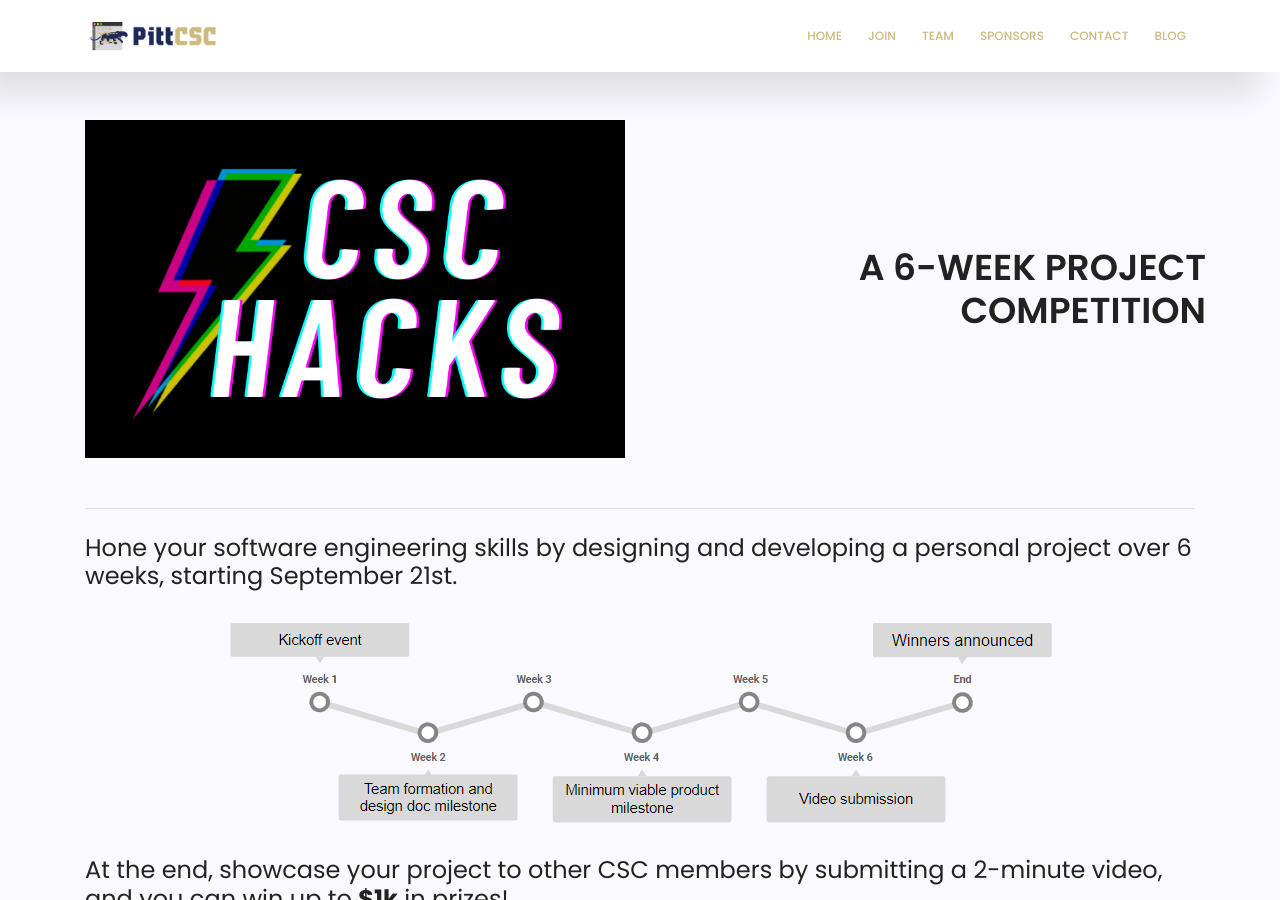
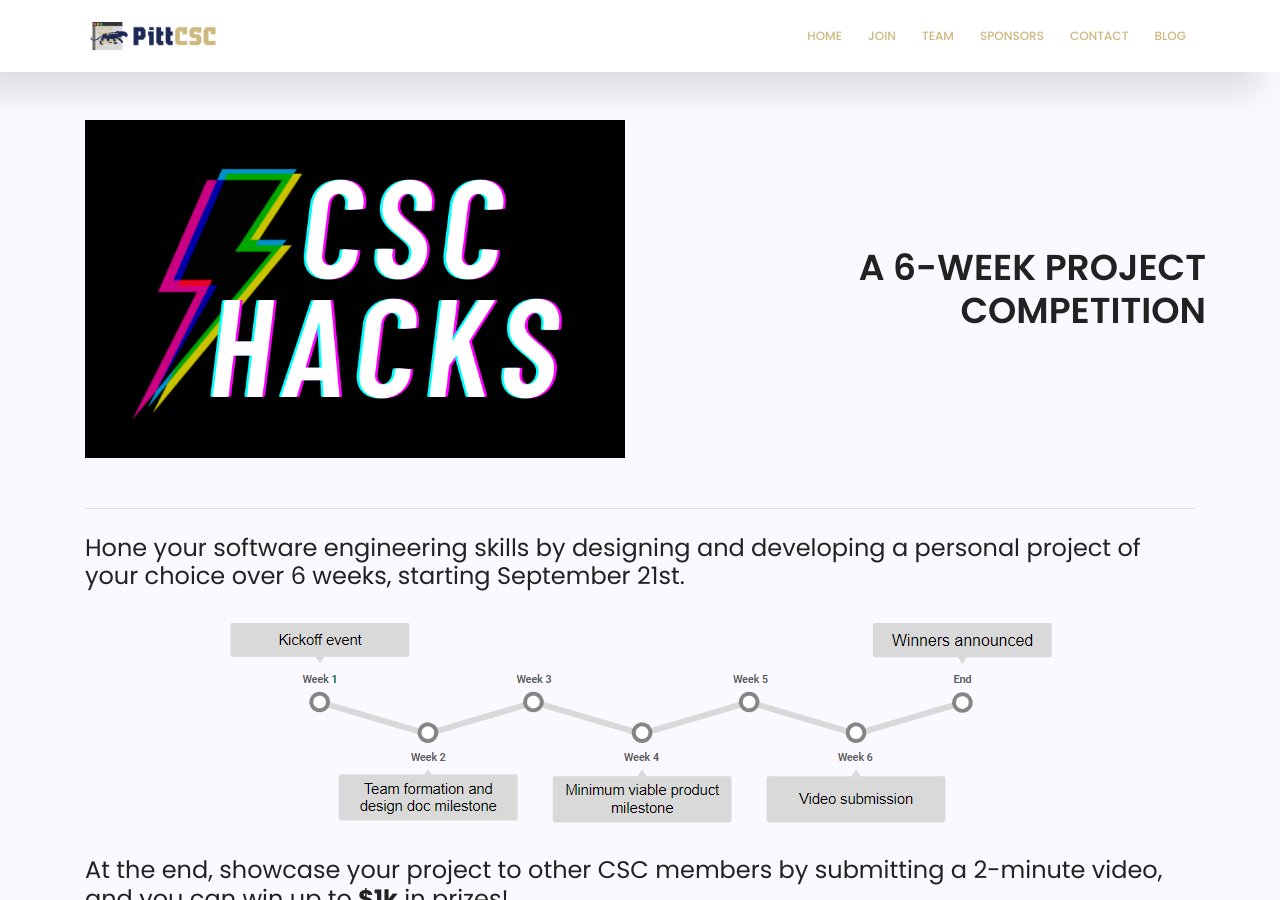
Before and after one commit to pittcsc/pittcsc-website, a Jekyll site: the page built from csc_hacks.html, in a window 1280 px wide and 900 px high. Built offline with Jekyll 4.4.1, drawn with Linux system fonts in a browser that asks for light colours; nearby versions of some CDN libraries; a script that is not in the unit is left out; comment, search, counter and statistics services are not loaded.

Commit message:
Update wording CSC Hacks

```diff
--- a/csc_hacks.html
+++ b/csc_hacks.html
@@ -16,7 +16,7 @@ include_banner: false
       </div>
     </div>
     <hr id="main-divider">
-    <p class="h3 font-weight-normal">Hone your software engineering skills by designing and developing a personal project over 6 weeks, starting September 21st.</p>
+    <p class="h3 font-weight-normal">Hone your software engineering skills by designing and developing a personal project of your choice over 6 weeks, starting September 21st.</p>
     <div class="d-flex justify-content-center my-4">
       <img src="/img/csc-hacks/timeline.png" alt="CSC Hacks timeline" class="img-fluid">
     </div>
```
